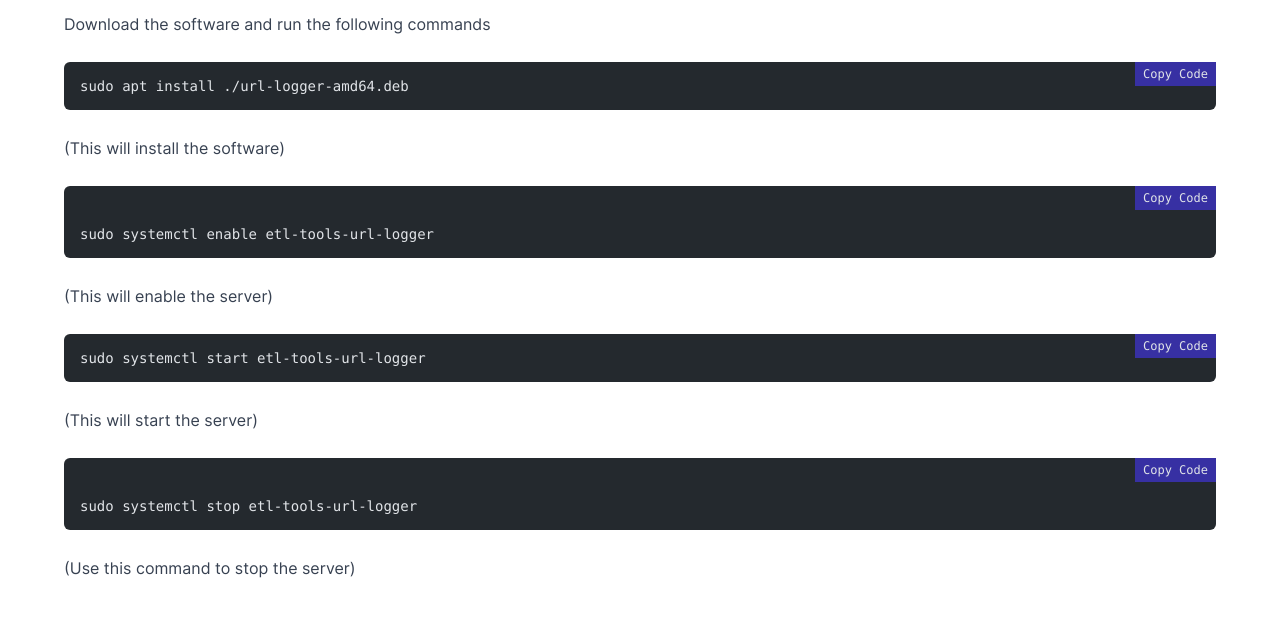
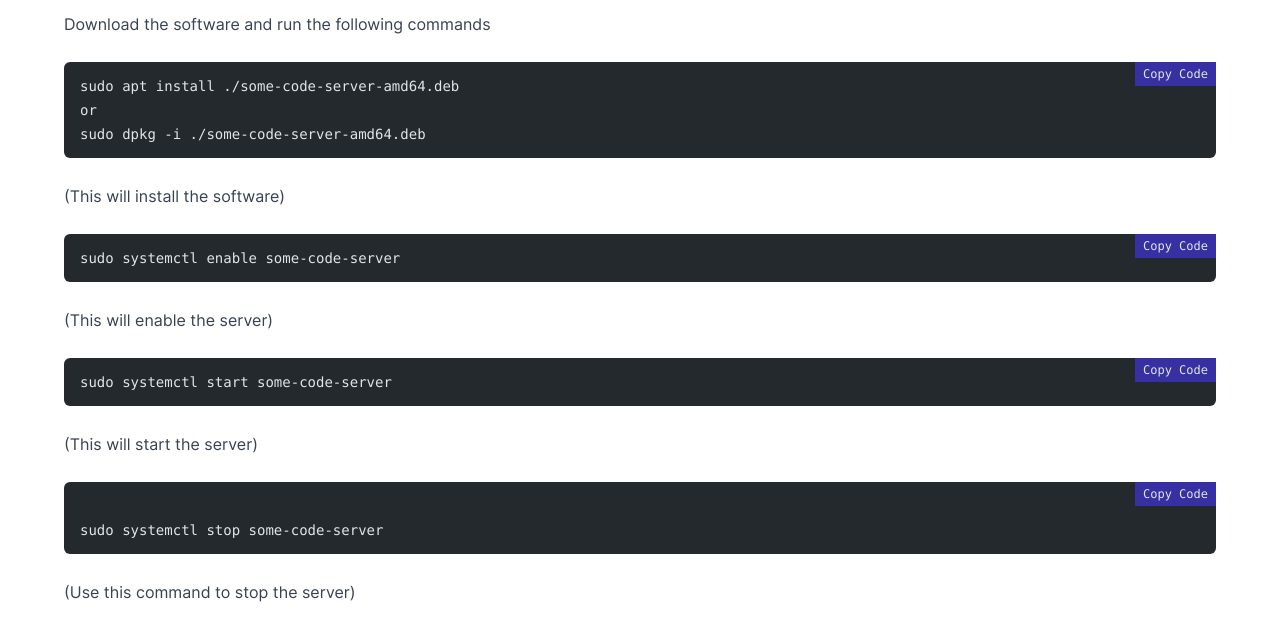
Before and after one commit to etlguru/site, an Astro site: page /documentation/installation-linux in a window 1280 px wide. Shown: the part 172-799 px from the top of the page. Built offline with nearby package versions, Linux system fonts and the light colour scheme; Astro itself is replaced by a stand-in of ours; code samples lack their colours.

Commit message:
Updated linux setup page

````diff
--- a/src/pages/documentation/installation-linux.md
+++ b/src/pages/documentation/installation-linux.md
@@ -2,7 +2,7 @@
 layout: ../../layouts/Documentation.astro
 title: Installation on linux (server)
 description: Some code server installation on linux
-date: 2023-08-22
+date: 2023-12-20
 order: 22
 tags: ['Installation', 'Linux']
 ---
@@ -10,27 +10,28 @@ tags: ['Installation', 'Linux']
 Download the software and run the following commands
 
 ```
-sudo apt install ./url-logger-amd64.deb
+sudo apt install ./some-code-server-amd64.deb
+or
+sudo dpkg -i ./some-code-server-amd64.deb
 ```
 
 (This will install the software)
 
 ```
-
-sudo systemctl enable etl-tools-url-logger
+sudo systemctl enable some-code-server
 ```
 
 (This will enable the server)
 
 ```
-sudo systemctl start etl-tools-url-logger
+sudo systemctl start some-code-server
 ```
 
 (This will start the server)
 
 ```
 
-sudo systemctl stop etl-tools-url-logger
+sudo systemctl stop some-code-server
 ```
 
 (Use this command to stop the server)
````
